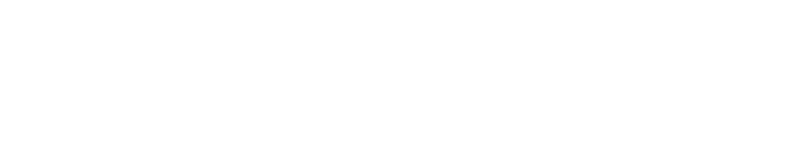
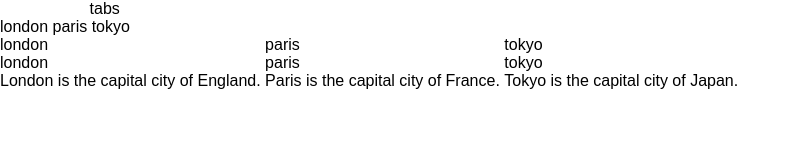
Before and after one commit to saifaliaxioned/Tabs_Filter, a plain HTML site: page index.html in a window 1280 px wide. Shown: the whole page, without its empty margins (0-799 px from the left). Drawn offline with Linux system fonts and the light colour scheme.

Commit message:
tabs filter structure added

```diff
--- a/index.html
+++ b/index.html
@@ -24,12 +24,55 @@
   <div class="container">
     <!--header section start-->
     <header>
-
+      <div class="wrapper">
+        <h1 class="header-heading">tabs</h1>
+      </div>
     </header>
     <!--header section start-->
     <!--main section start-->
     <main>
-
+      <div class="tabsDiv">
+        <ul class="tab-items">
+          <li class="tab-list active-list">
+            <h2 class="tab-name">london</h2>
+          </li>
+          <li class="tab-list">
+            <h2 class="tab-name">paris</h2>
+          </li>
+          <li class="tab-list">
+            <h2 class="tab-name">tokyo</h2>
+          </li>
+        </ul>
+        <ul class="content">
+          <li class="tab-content active-tab">
+            <div class="box">
+              <p class="box-name">london</p>
+            </div>
+            <div class="tab-desc">
+              <h3 class="desc-heading">london</h3>
+              <p class="tab-info">London is the capital city of England.</p>
+            </div>
+          </li>
+          <li class="tab-content">
+            <div class="box">
+              <p class="box-name">paris</p>
+            </div>
+            <div class="tab-desc">
+              <h3 class="desc-heading">paris</h3>
+              <p class="tab-info">Paris is the capital city of France.</p>
+            </div>
+          </li>
+          <li class="tab-content">
+            <div class="box">
+              <p class="box-name">tokyo</p>
+            </div>
+            <div class="tab-desc">
+              <h3 class="desc-heading">tokyo</h3>
+              <p class="tab-info">Tokyo is the capital city of Japan.</p>
+            </div>
+          </li>
+        </ul>
+      </div>
     </main>
     <!--main section end-->
 
```
